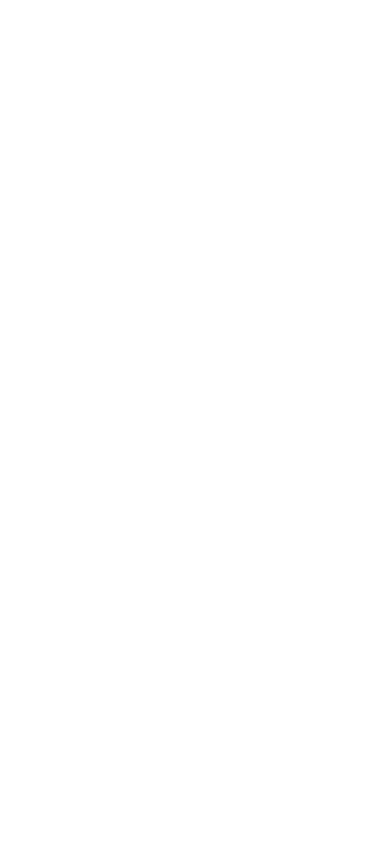
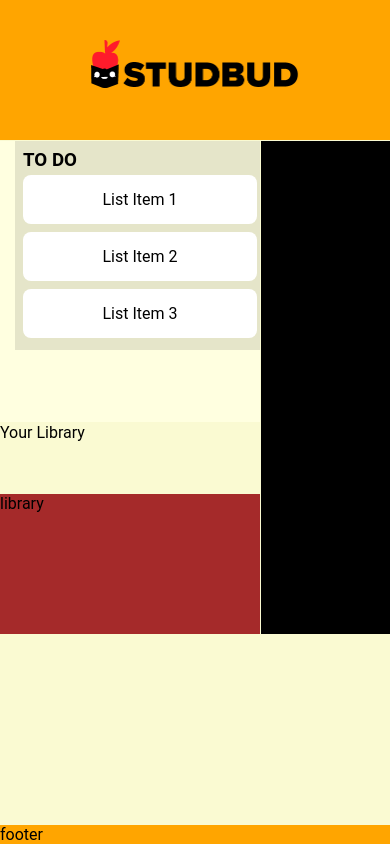
Before and after one commit to Viromoon/Web-App-Prototype, a website: page index.html in a window 390 px wide. Drawn offline with Linux system fonts and the light colour scheme.

Commit message:
need to make the kanban board unscrollable and mach with phone media screen. need to add a pop up task list

```diff
--- a/index.html
+++ b/index.html
@@ -1,12 +1,62 @@
 <!DOCTYPE html>
 <html>
-  <head>
-    <meta charset="utf-8">
-    <meta name="viewport" content="width=device-width">
-    <title>repl.it</title>
-    <link href="style.css" rel="stylesheet" type="text/css" />
-  </head>
-  <body>
-    <script src="script.js"></script>
-  </body>
+
+<head>
+	<meta charset="utf-8">
+	<meta name="viewport" content="width=device-width">
+	<link href="style.css" rel="stylesheet" type="text/css">
+  <title>StudBud</title>
+</head>
+
+<body class="app-container">
+
+  <div class="grid-container">
+  <div class="header">
+    <nav>
+      <a href="index.html"><img src="images/LOGO-8.png" width="208.5px" height="61px" >
+      </a>
+    </nav>
+  </div>
+
+  <div class="kanban">
+    <div class="lists">
+      <div class="list">
+        <h3>TO DO</h3>
+        <div class="list-item" draggable="true">
+        List Item 1</div>
+         <div class="list-item"draggable="true">
+        List Item 2</div>
+         <div class="list-item"draggable="true">
+        List Item 3</div>
+        </div>
+        <div class="list">
+          <h3>DOING</h3>
+        </div>
+        <div class="list">
+          <h3>DONE</h3>
+        </div>
+    </div>
+  </div>
+
+  <div class="your-library">
+    <p>Your Library</p>
+  </div>
+
+  <div class="library">
+    <p>library</p>
+  </div>
+
+  <div class="space">
+    <p>space</p>
+  </div>
+</div>
+
+  <div class="footer">
+    <p>footer</p>
+  </div>
+
+	<script src="script.js">
+	</script>
+</body>
+
 </html>
--- a/style.css
+++ b/style.css
@@ -0,0 +1,105 @@
+* {
+  box-sizing: border-box;
+  margin: 0;
+  padding: 0;
+}
+
+body{
+  background-color: lightgoldenrodyellow;
+  font-family: 'Roboto', Helvetica, sans-serif;
+}
+
+.app-container{
+  display:flex;
+  flex-flow:column;
+  width:100vw;
+  height:100vh;
+}
+
+
+
+.lists {
+  display: flex;
+  flex: 1;
+  width: 100%;
+  overflow-x: scroll;
+}
+
+.lists .list{
+  display: flex;
+  flex-flow: column;
+  flex: 1;
+
+  width:100%;
+  min-width:250px;
+  max-width:350px;
+  height:100%;
+  min-height:150px;
+  background-color: rgba(0,0,0,0.1);
+  margin: 0 15px;
+  padding: 8px;
+  transition: all 0.2s linear;
+}
+.list-item{
+   background-color: white;
+  border-radius: 8px;
+
+  padding: 15px 20px;
+  text-align: center;
+  margin:4px 0px;
+}
+.header img {
+  display: block;
+  margin: 1rem auto;
+  max-width: 100%;
+  float: left;
+}
+
+.grid-container {
+  display: grid;
+  grid-template-columns: 1fr 1fr 1fr;
+  grid-template-rows: 0.5fr 1fr 1fr 0.5fr 1fr 0.5fr;
+  gap: 1px 1px;
+  grid-template-areas:
+    "header header header"
+    "kanban kanban space"
+    "kanban kanban space"
+    "your-library your-library space"
+    "library library space"
+    "footer footer footer";
+}
+
+
+
+
+.header {
+grid-area: header;
+background-color: orange;
+  display: flex;
+  justify-content: center;
+  align-items: center;
+  height: 140px;
+}
+.footer {
+grid-area: footer;
+background-color: orange;
+margin-top: auto;
+ }
+
+.kanban {
+grid-area: kanban;
+background-color: lightyellow;
+  }
+
+.library {
+grid-area: library;
+background-color: brown;
+}
+
+.space {
+grid-area: space;
+background-color: black;
+}
+
+.your-library {
+  grid-area: your-library; }
```
Also changed, not shown: package.json (added, +28 -0 lines), server.js (added, +110 -0 lines), favicon.ico (added), images/LOGO-8.png (added), images/logo_1-8.png (added), public/components/kanban.js (added), public/components/music.js (added), public/components/pomodoro.js (added), public/components/stopwach.js (added), public/script.js (added), public/scss/layout.scss (added), public/scss/main.scss (added), public/scss/reset.scss (added), public/scss/typography.scss (added), 1 other file.
